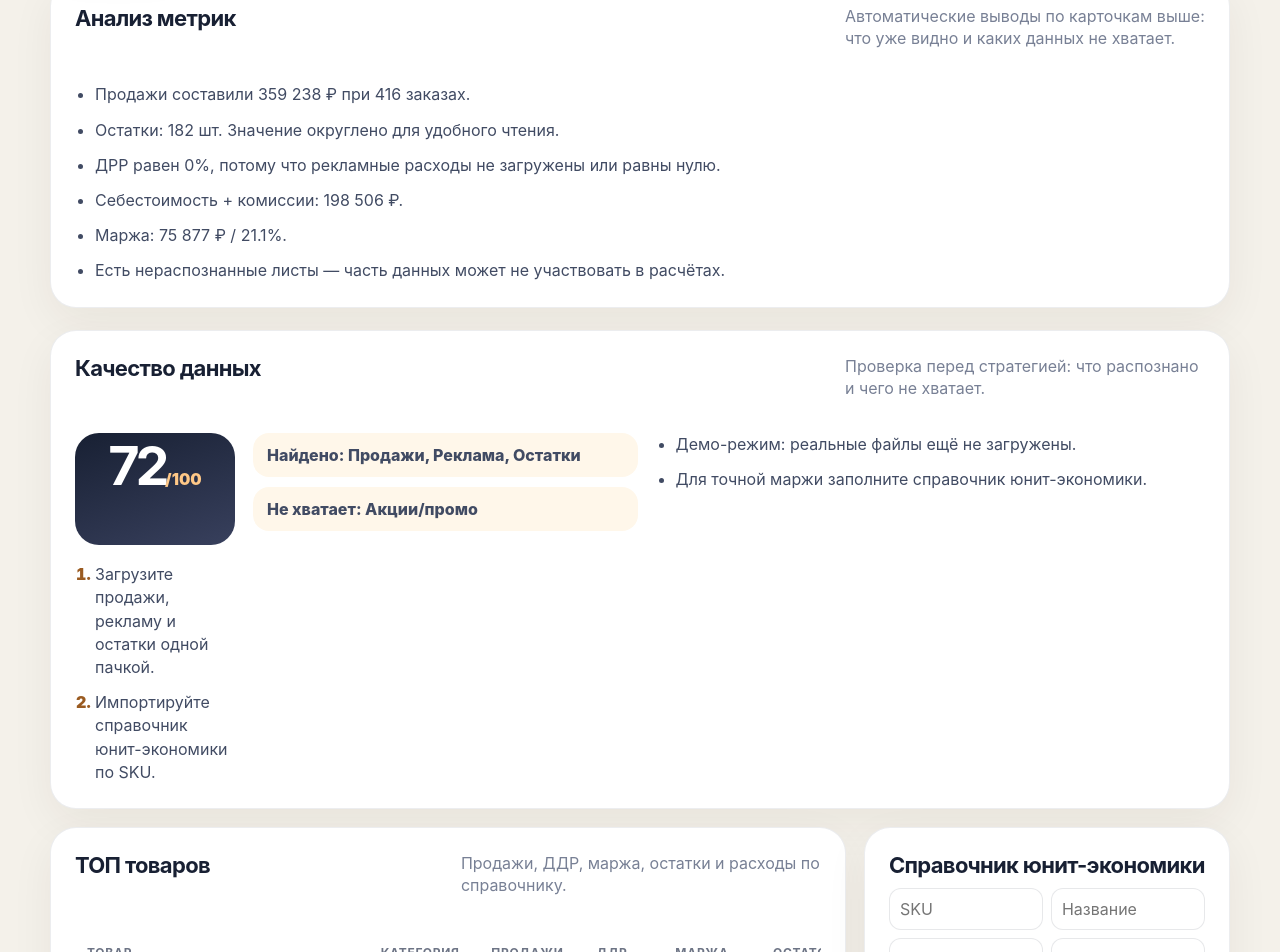
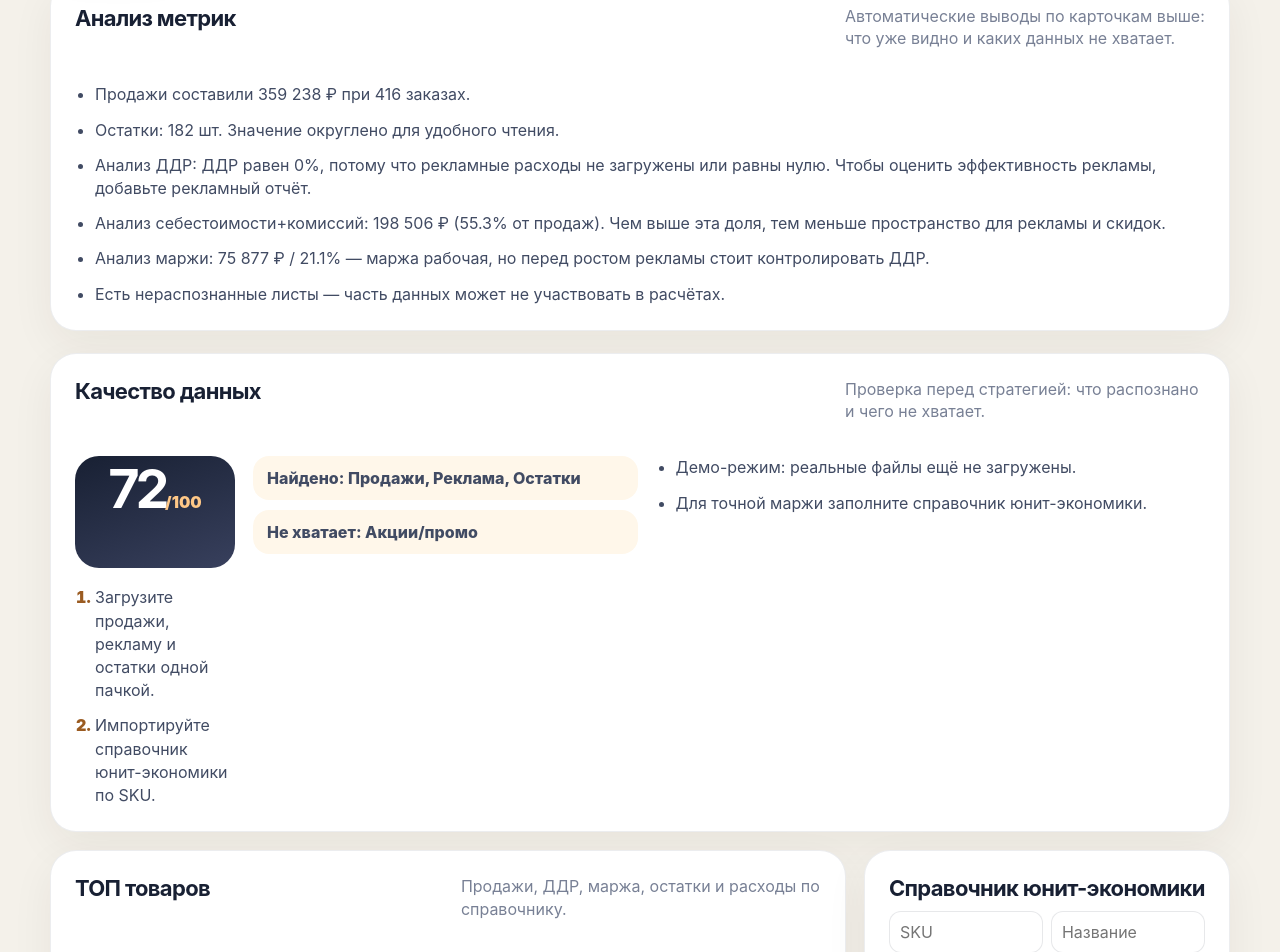
Before and after one commit to alyonaveber73-glitch/strategist-marketplaces, a React (Vite) app: page / in a window 1280 px wide. Shown: the part 930-1882 px from the top of the page. Built offline with nearby package versions, Linux system fonts and the light colour scheme; no server answers.

Commit message:
Expand margin cost and DDR insights

```diff
--- a/src/App.tsx
+++ b/src/App.tsx
@@ -17,6 +17,9 @@ function reportTypesLabel(types: ReportType[]) { return types.map((type) => repo
 function buildMetricInsights(total: Totals, reportTypes: ReportType[]) {
   const loaded = new Set(reportTypes)
   const costs = total.costTotal + total.commissionTotal + total.acquiringTotal + total.logisticsTotal + total.taxTotal
+  const ddrRate = total.adSpend / Math.max(total.revenue, 1)
+  const marginRate = total.margin / Math.max(total.revenue, 1)
+  const costRate = costs / Math.max(total.revenue, 1)
   const insights: string[] = []
 
   if (total.revenue > 0) insights.push(`Продажи составили ${money(total.revenue)} при ${formatUnits(total.orders)} заказах.`)
@@ -25,14 +28,33 @@ function buildMetricInsights(total: Totals, reportTypes: ReportType[]) {
   if (total.stock > 0) insights.push(`Остатки: ${formatUnits(total.stock)} шт. Значение округлено для удобного чтения.`)
   else insights.push('Остатки не найдены — без них нельзя оценить риск out-of-stock.')
 
-  if (!loaded.has('ads') || total.adSpend === 0) insights.push('ДРР равен 0%, потому что рекламные расходы не загружены или равны нулю.')
-  else insights.push(`ДРР: ${percent(total.adSpend / Math.max(total.revenue, 1))}.`)
+  if (!loaded.has('ads') || total.adSpend === 0) {
+    insights.push('Анализ ДДР: ДДР равен 0%, потому что рекламные расходы не загружены или равны нулю. Чтобы оценить эффективность рекламы, добавьте рекламный отчёт.')
+  } else if (ddrRate <= 0.1) {
+    insights.push(`Анализ ДДР: ${percent(ddrRate)} — рекламная нагрузка низкая. Можно осторожно масштабировать товары с хорошей маржей и остатками.`)
+  } else if (ddrRate <= 0.25) {
+    insights.push(`Анализ ДДР: ${percent(ddrRate)} — нагрузка умеренная. Проверьте, сохраняется ли маржа после себестоимости и комиссий.`)
+  } else {
+    insights.push(`Анализ ДДР: ${percent(ddrRate)} — высокая рекламная нагрузка. Нужно снижать ставки/чистить кампании или повышать конверсию.`)
+  }
 
-  if (costs === 0 && total.revenue > 0) insights.push('Себестоимость + комиссии равны 0 ₽ — маржа не рассчитана. Нужно загрузить или заполнить справочник юнит-экономики.')
-  else insights.push(`Себестоимость + комиссии: ${money(costs)}.`)
+  if (costs === 0 && total.revenue > 0) {
+    insights.push('Анализ себестоимости+комиссий: показатель равен 0 ₽. Это не значит, что расходов нет — скорее не загружен справочник юнит-экономики или комиссии не сопоставились по SKU.')
+  } else {
+    insights.push(`Анализ себестоимости+комиссий: ${money(costs)} (${percent(costRate)} от продаж). Чем выше эта доля, тем меньше пространство для рекламы и скидок.`)
+  }
 
-  if (total.margin === 0 && total.revenue > 0) insights.push('Маржа сейчас 0 ₽: это сигнал, что не хватает расходов/комиссий/себестоимости для корректного расчёта.')
-  else insights.push(`Маржа: ${money(total.margin)} / ${percent(total.margin / Math.max(total.revenue, 1))}.`)
+  if (total.margin === 0 && total.revenue > 0) {
+    insights.push('Анализ маржи: маржа сейчас 0 ₽, потому что не хватает себестоимости/комиссий/эквайринга/логистики для корректного расчёта. После загрузки юнит-экономики маржа пересчитается автоматически.')
+  } else if (marginRate < 0) {
+    insights.push(`Анализ маржи: ${money(total.margin)} / ${percent(marginRate)} — продажи убыточны. Нужно проверить рекламу, комиссии, скидки и себестоимость.`)
+  } else if (marginRate < 0.15) {
+    insights.push(`Анализ маржи: ${money(total.margin)} / ${percent(marginRate)} — маржа низкая. Масштабировать рекламу рискованно без оптимизации расходов.`)
+  } else if (marginRate < 0.3) {
+    insights.push(`Анализ маржи: ${money(total.margin)} / ${percent(marginRate)} — маржа рабочая, но перед ростом рекламы стоит контролировать ДДР.`)
+  } else {
+    insights.push(`Анализ маржи: ${money(total.margin)} / ${percent(marginRate)} — хороший запас маржи, можно искать точки масштабирования при достаточных остатках.`)
+  }
 
   if (loaded.has('unknown')) insights.push('Есть нераспознанные листы — часть данных может не участвовать в расчётах.')
 
```
